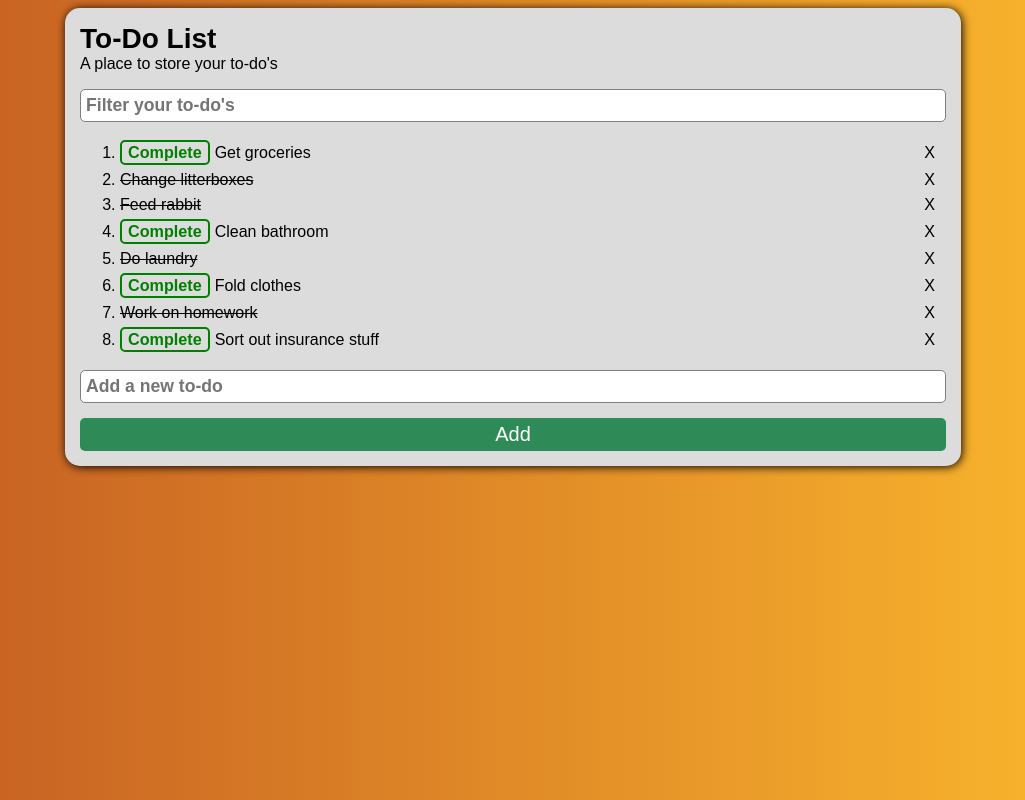
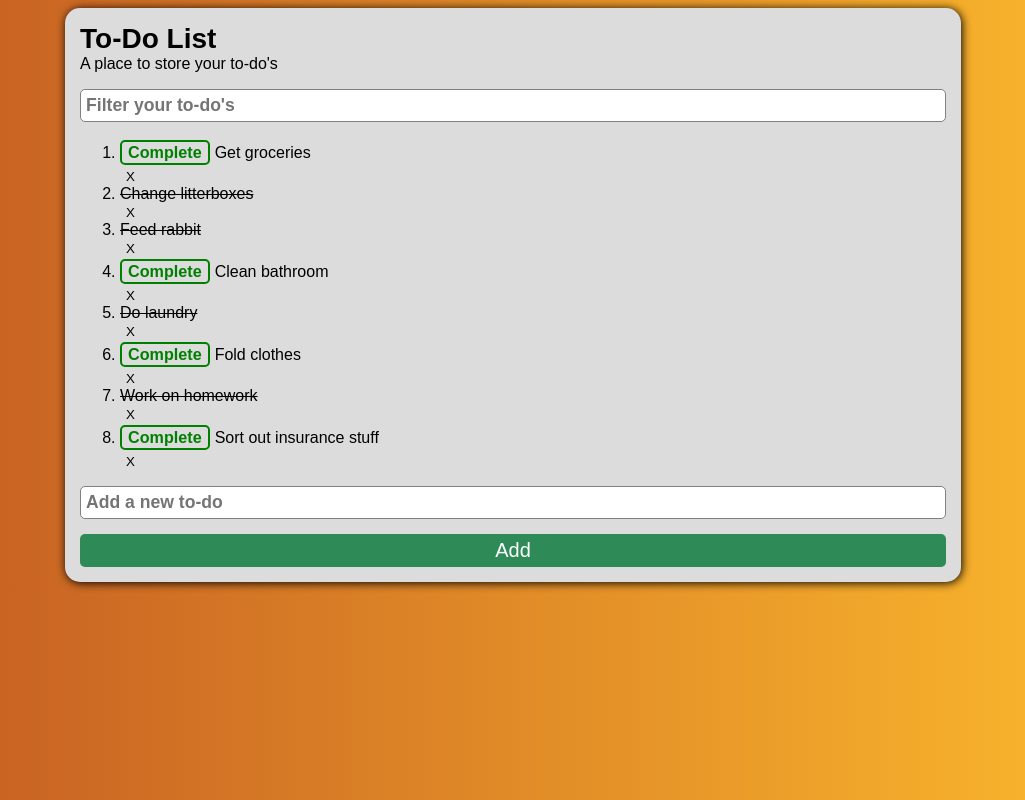
Before and after one commit to wayaway-jtm/angular-to-do, an Angular app: page / in a window 1280 px wide. Shown: the whole page, without its empty margins (127-1152 px from the left). Built offline with nearby package versions, Linux system fonts and the light colour scheme.

Commit message:
moved x btn to app component

```diff
--- a/src/app/app.component.css
+++ b/src/app/app.component.css
@@ -24,7 +24,7 @@ input {
 }
 
 app-todo {
-    display: inline;
+  display: inline;
 }
 
 li {
@@ -46,3 +46,13 @@ li {
   border-radius: 5px;
   font-size: 1.25em;
 }
+
+.btnX {
+  background-color: transparent;
+  border: none;
+}
+
+.btnX:hover {
+  background-color: red;
+  color: white;
+}
--- a/src/app/app.component.html
+++ b/src/app/app.component.html
@@ -8,6 +8,7 @@
     <ol>
       <li *ngFor="let task of (todos | todoSearch: filterText)">
         <app-todo [task]="task.task" [completed]="task.completed"></app-todo>
+        <button class="btnX">X</button>
       </li>
     </ol>
     <input type="text" placeholder="Add a new to-do" #newTodoName />
--- a/src/app/todo/todo.component.css
+++ b/src/app/todo/todo.component.css
@@ -26,16 +26,6 @@ span span {
     color: white;
 }
 
-.btnX {
-  background-color: transparent;
-  border: none;
-}
-
-.btnX:hover {
-  background-color: red;
-  color: white;
-}
-
 .completed-task {
   text-decoration-line: line-through;
 }
--- a/src/app/todo/todo.component.html
+++ b/src/app/todo/todo.component.html
@@ -1,5 +1,4 @@
 <span>
   <button *ngIf="!completed" (click)="completeTask()" class="btnComplete">Complete</button>
   <span [ngClass]="{'completed-task' : completed }">{{task}}</span>
-  <button class="btnX">X</button>
 </span>
```
